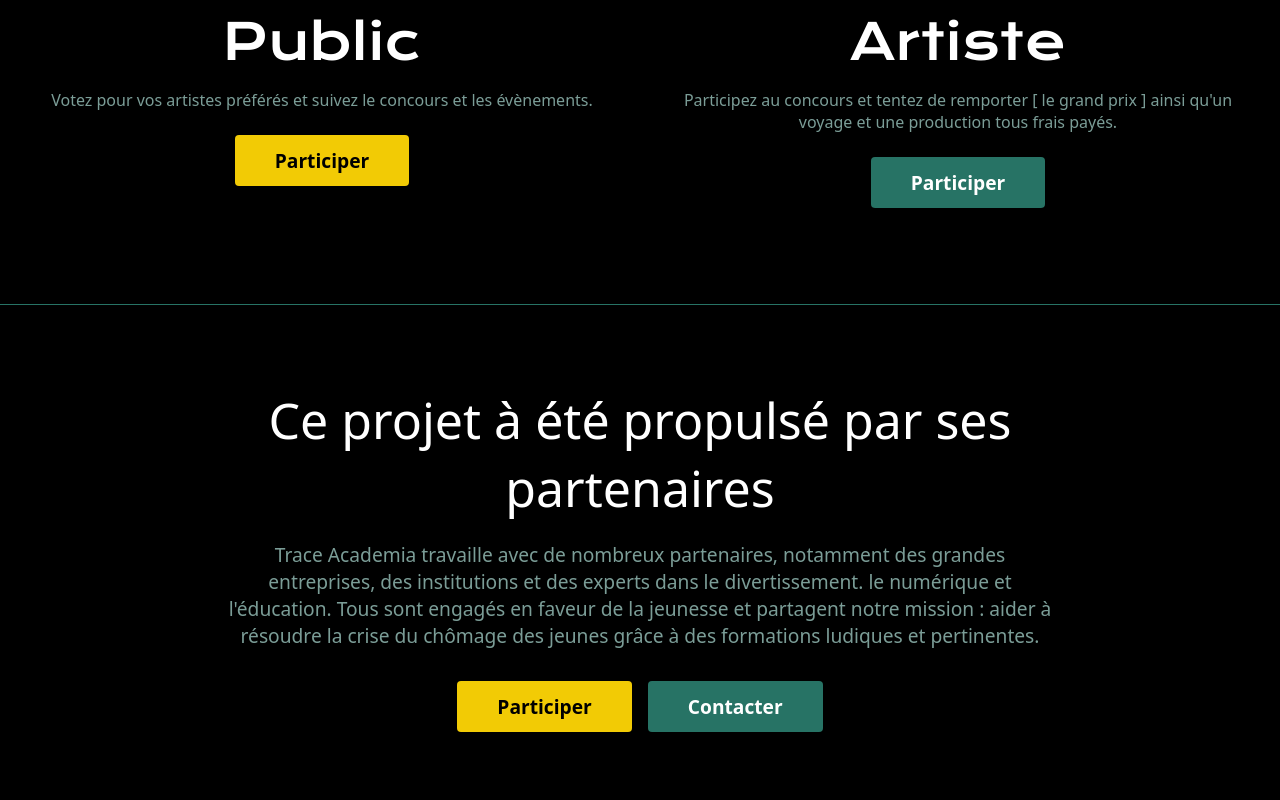
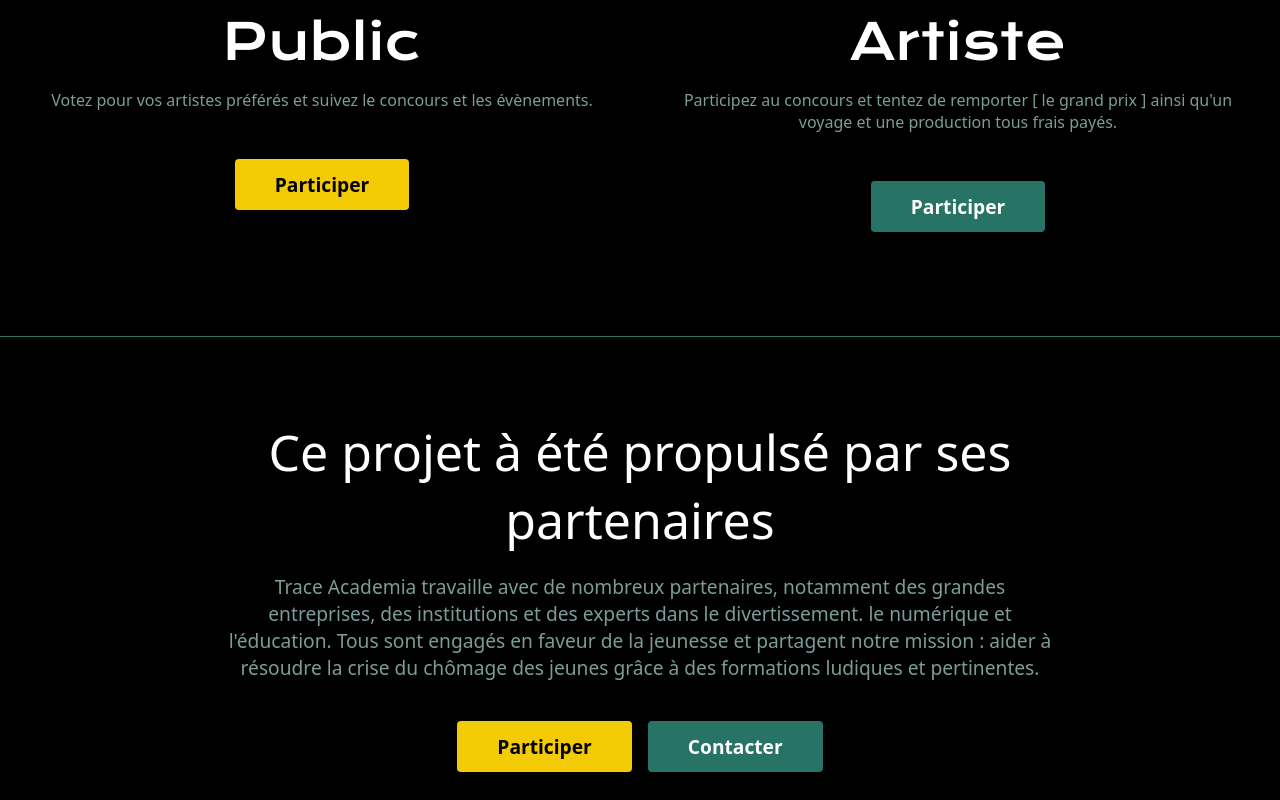
Before and after one commit to Akkibi/African-Proud, a Next.js app: page / in a window 1280 px wide. Shown: the part 2080-2880 px from the top of the page. Built offline with nearby package versions, Linux system fonts and the light colour scheme.

Commit message:
small changes

```diff
--- a/components/navbar.tsx
+++ b/components/navbar.tsx
@@ -37,9 +37,12 @@
   return (
     <>
       <div
-        className={`fixed flex flex-col bg-[rgba(0,0,0,0.85)] w-full rounded-br-[100%] duration-300 h-screen ease-out z-40 top-0 lg:hidden ${
+        className={`fixed flex flex-col bg-[rgba(0,0,0,0.85)] w-full rounded-br-[100%] h-screen ease-out z-40 top-0 lg:hidden ${
           burgerOpen === false ? "-translate-y-full " : "!rounded-none"
         }`}
+        style={{
+          transition: "all .8s cubic-bezier(.7, 0, .2, 1)",
+        }}
       >
         <div className=" h-16 w-full bg-black"></div>
         <a
--- a/components/partners-section.tsx
+++ b/components/partners-section.tsx
@@ -24,7 +24,7 @@
             la crise du chômage des jeunes grâce à des formations ludiques et
             pertinentes.
           </p>
-          <div className="flex justify-center">
+          <div className="flex justify-center p-2">
             <button className="button-animate font-bold inline-flex text-black border-0 py-3 px-10 focus:outline-none bg-primary rounded text-xl">
               <span>Participer</span>
             </button>
--- a/pages/global.css
+++ b/pages/global.css
@@ -61,7 +61,7 @@
 }
 
 .sticky-nav {
-  animation: sticky-nav 300ms;
+  animation: sticky-nav 300ms cubic-bezier(0.7, 0, 0.2, 1);
 }
 
 @keyframes sticky-nav {
@@ -89,7 +89,7 @@
   width: 0;
   height: 100%;
   background: #fff;
-  transition: all 0.25s;
+  transition: all 0.25s cubic-bezier(0.7, 0, 0.2, 1);
 }
 .button-animate:hover {
   color: #000;
@@ -108,7 +108,7 @@
   display: block;
   text-align: center;
   position: relative;
-  transition: all 0.25s;
+  transition: all 0.25s cubic-bezier(0.7, 0, 0.2, 1);
 }
 
 /* title animation */
@@ -198,30 +198,30 @@
   opacity: -1;
   -webkit-transform: translateY(100%);
   transform: translateY(100%);
-  transition: all 0.4s ease-in-out;
+  transition: all 0.4s cubic-bezier(0.7, 0, 0.2, 1);
 }
 
-.show * {
+.show > * {
   opacity: 1 !important;
   transform: translateY(0) !important;
 }
 
-.viewHide *:nth-child(2) {
+.viewHide > *:nth-child(2) {
   transition-delay: 150ms;
 }
-.viewHide *:nth-child(3) {
+.viewHide > *:nth-child(3) {
   transition-delay: 300ms;
 }
-.viewHide *:nth-child(4) {
+.viewHide > *:nth-child(4) {
   transition-delay: 450ms;
 }
-.viewHide *:nth-child(5) {
+.viewHide > *:nth-child(5) {
   transition-delay: 600ms;
 }
-.viewHide *:nth-child(6) {
+.viewHide > *:nth-child(6) {
   transition-delay: 750ms;
 }
-.viewHide *:nth-child(7) {
+.viewHide > *:nth-child(7) {
   transition-delay: 900ms;
 }
 
--- a/pages/index.tsx
+++ b/pages/index.tsx
@@ -94,9 +94,11 @@
                 Votez pour vos artistes préférés et suivez le concours et les
                 évènements.
               </p>
+              <div className="p-2">
                 <button className="button-animate flex mx-auto mt-6 text-black bg-primary text-xl font-bold border-0 py-3 px-10 focus:outline-none rounded">
                   <span>Participer</span>
                 </button>
+              </div>
             </div>
             <div className="viewHide sm:w-1/2 mb-10 px-4">
               <div className="rounded-lg h-64 overflow-hidden">
@@ -113,9 +115,11 @@
                 Participez au concours et tentez de remporter [ le grand prix ]
                 ainsi qu'un voyage et une production tous frais payés.
               </p>
+              <div className="p-2">
                 <button className="button-animate flex mx-auto mt-6 bg-tertiary text-white text-xl font-bold border-0 py-3 px-10 focus:outline-none rounded">
                   <span>Participer</span>
                 </button>
+              </div>
             </div>
           </div>
         </div>
```
Also changed, not shown: package.json (+9 -0 lines), 1 other file (tests, documents, lock files or other folders). Lines whose indentation alone changed are shown as unchanged.
